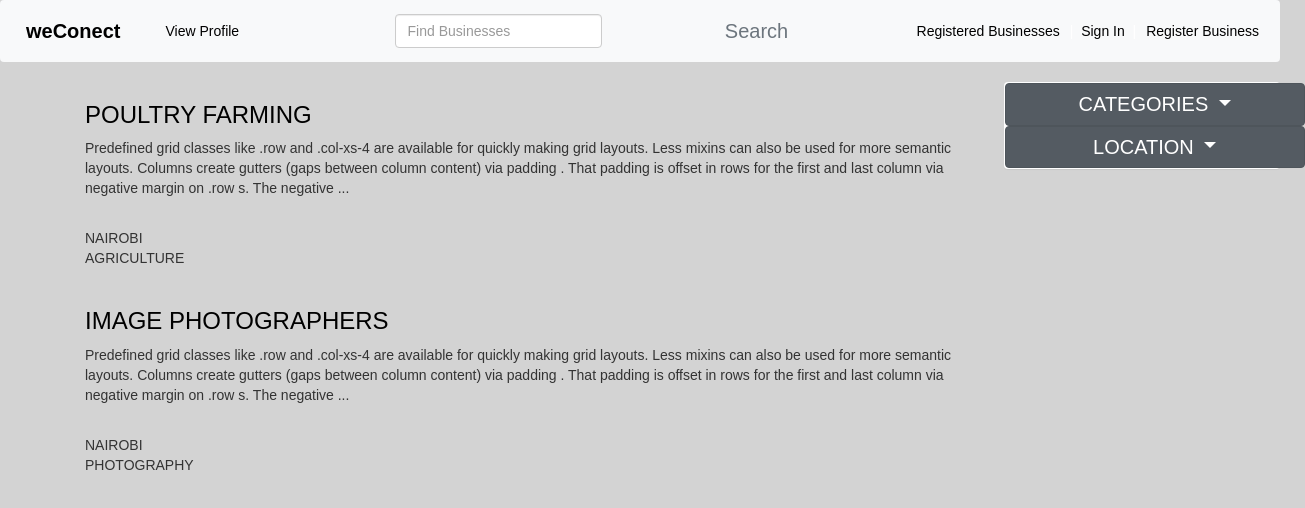
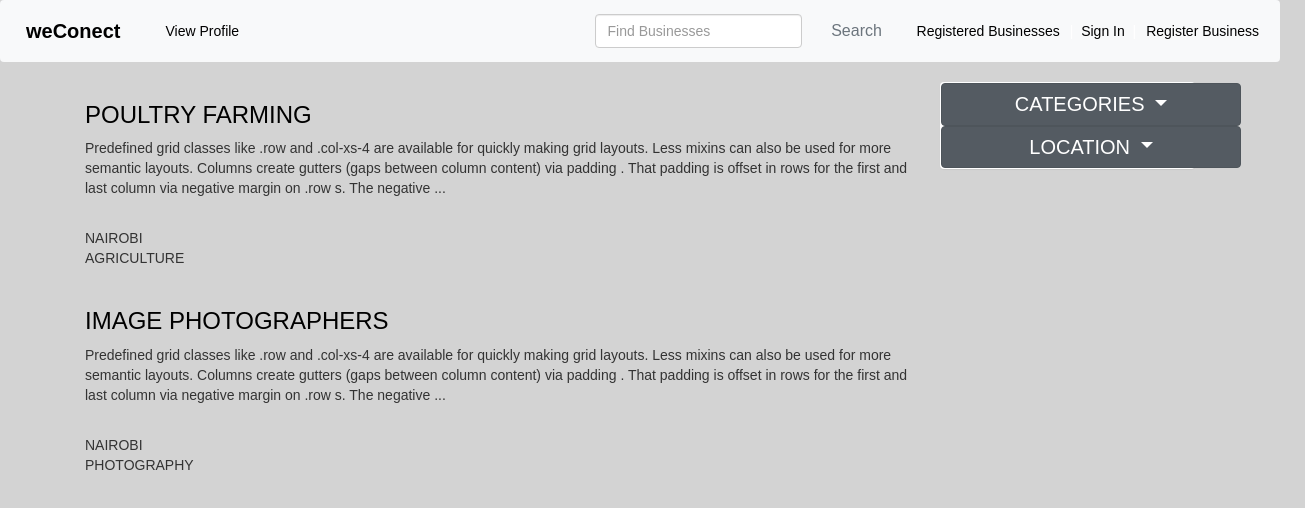
Before and after one commit to DianaAdiema/weConnect, a plain HTML site: page designs/UI/businesses.html in a window 1280 px wide. Shown: the top 508 px of the page, 1305 px wide, since content can reach past the window. Drawn offline with nearby package versions, Linux system fonts and the light colour scheme.

Commit message:
CSS file for business listing

```diff
--- a/designs/UI/businesses.css
+++ b/designs/UI/businesses.css
@@ -14,8 +14,12 @@ body{
 }
 .container{
 	height: 100%;
+
 }
 
-.row{
-	position: absolute;
+
+#button-search{
+
+	width: 100px;
+	font-size: 16px;
 }
```
